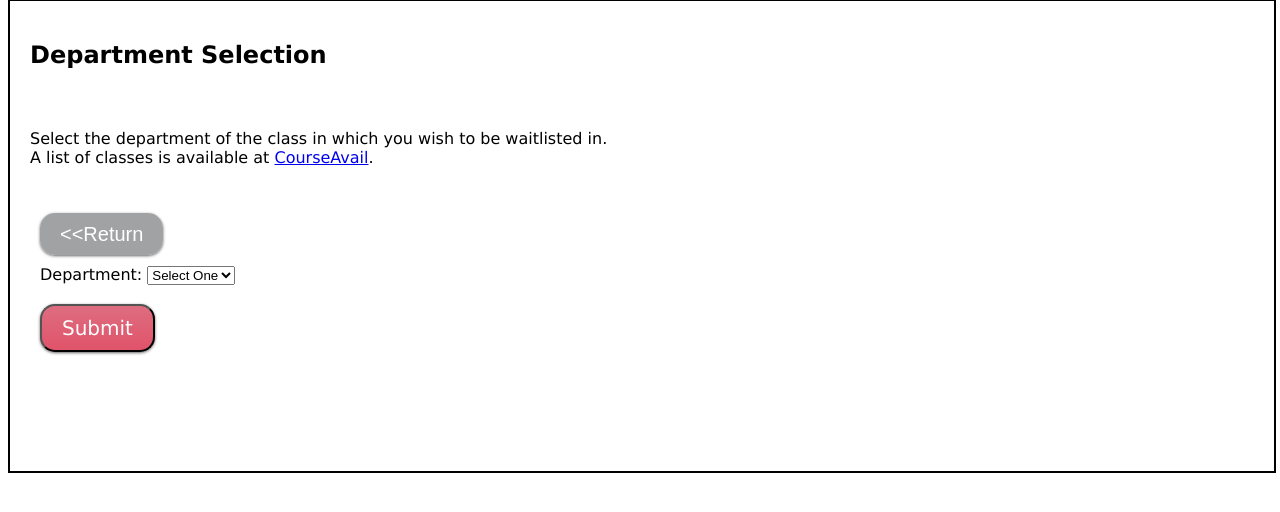
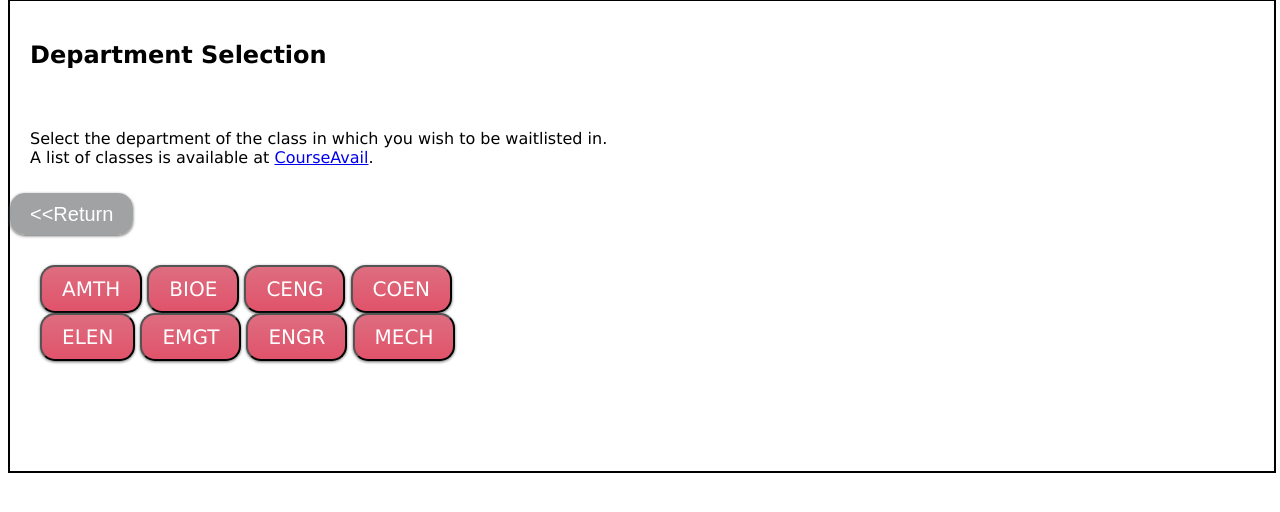
Before and after one commit to sanzstv/SWL, a PHP site: page /student/index.php in a window 1280 px wide. Shown: the part 140-652 px from the top of the page. Run offline with PHP 8.4, Linux system fonts and the light colour scheme.

Commit message:
changed method of selecting department

```diff
--- a/student/index.php
+++ b/student/index.php
@@ -20,22 +20,26 @@
 	</p>
 
 
+	<a class = "return" href='../index.html'>&lt;&lt;Return</a><br /><br />
 	<div class = "form_wrapper">
 	<form action="selection.php" method = "post">
-	<a class = "return" href='../index.html'>&lt;&lt;Return</a><br /><br />
 
-    Department:
+    <!--Department:
     <select required id = "department" name = "department">
-      <option value = "">Select One</option>
+      <option value = "">Select One</option>-->
       <?php
+        $i = 0;
         foreach(glob("../resource/*") as $file) {
           $dept = trim(basename($file).PHP_EOL);
-          echo "<option value='$dept'>$dept</option>";
+          //echo "<option value='$dept'>$dept</option>";
+          echo "<button name = 'department' type = 'submit' class = 'submit' value = '$dept'>$dept</button> ";
+          $i++;
+          if($i % 4 == 0) echo "<br />";
         }
       ?>
-    </select>
+    <!--</select>
     </br></br>
-    <button type = "submit" class = "submit" value = "Submit">Submit</button>
+    <button type = "submit" class = "submit" value = "Submit">Submit</button>-->
 
 	</form>
 	</div>
```
